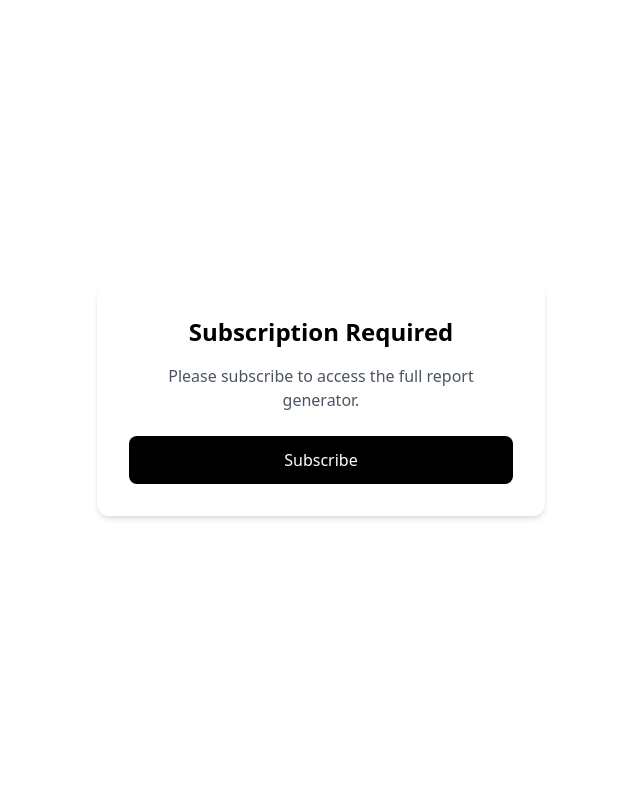
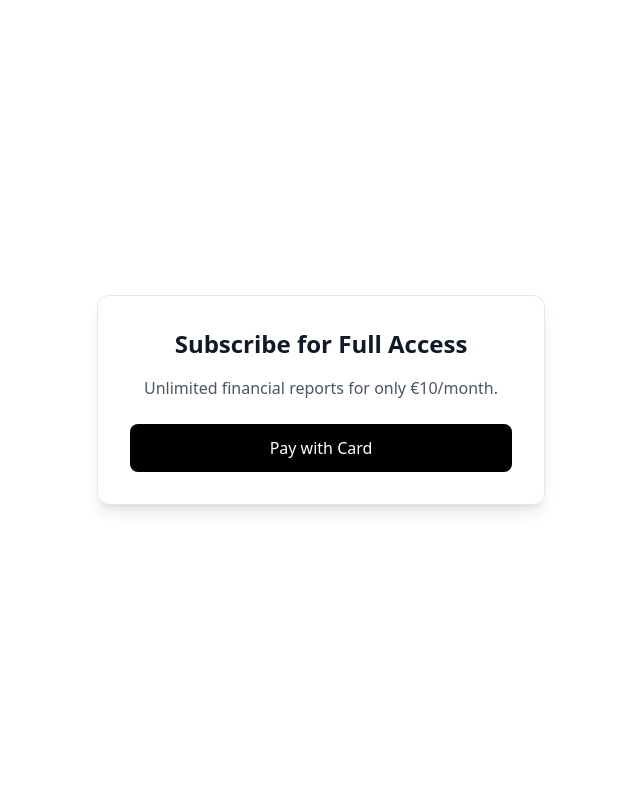
Before and after one commit to delavinaivan-bit/financial-saas, a Flask app: page /dashboard in a window 1280 px wide. Shown: the whole page, without its empty margins (319-959 px from the left). Run offline with Flask 3, Linux system fonts and the light colour scheme; the visitor is signed in with stand-in values (Sample User, id 1); some libraries are stand-ins or nearby versions.

Commit message:
Update subscribe_prompt.html

```diff
--- a/templates/subscribe_prompt.html
+++ b/templates/subscribe_prompt.html
@@ -3,24 +3,27 @@
 <head>
   <meta charset="UTF-8">
   <meta name="viewport" content="width=device-width, initial-scale=1.0">
-  <title>Subscribe</title>
+  <title>Subscribe - Financial Report Generator</title>
   <script src="https://cdn.tailwindcss.com"></script>
+  <script src="https://js.stripe.com/v3/"></script>
 </head>
-<body class="bg-white flex items-center justify-center h-screen font-sans">
-  <div class="w-full max-w-md p-8 bg-white shadow-md rounded-xl text-center">
-    <h1 class="text-2xl font-semibold mb-4">Subscription Required</h1>
-    <p class="text-gray-600 mb-6">Please subscribe to access the full report generator.</p>
-    <button id="checkout-button" class="w-full py-3 bg-black text-white rounded-lg hover:bg-gray-800">Subscribe</button>
+<body class="bg-white font-sans text-gray-900 flex items-center justify-center min-h-screen">
+  <div class="w-full max-w-md p-8 border rounded-xl shadow-lg text-center">
+    <h1 class="text-2xl font-semibold mb-4">Subscribe for Full Access</h1>
+    <p class="mb-6 text-gray-600">Unlimited financial reports for only €10/month.</p>
+    <button id="checkout-button" class="w-full py-3 bg-black text-white rounded-lg hover:bg-gray-800">
+      Pay with Card
+    </button>
+    <script>
+      const stripe = Stripe('{{ publishable_key }}');
+      const btn = document.getElementById('checkout-button');
+      btn.addEventListener('click', () => {
+        fetch("/create-checkout-session", { method: "POST" })
+        .then(res => res.json())
+        .then(data => stripe.redirectToCheckout({ sessionId: data.id }))
+        .catch(err => console.error(err));
+      });
+    </script>
   </div>
-  <script src="https://js.stripe.com/v3/"></script>
-  <script>
-    const stripe = Stripe('{{ publishable_key }}');
-    const btn = document.getElementById('checkout-button');
-    btn.addEventListener('click', async () => {
-      const res = await fetch('/create-checkout-session', { method: 'POST' });
-      const data = await res.json();
-      stripe.redirectToCheckout({ sessionId: data.id });
-    });
-  </script>
 </body>
 </html>
```
